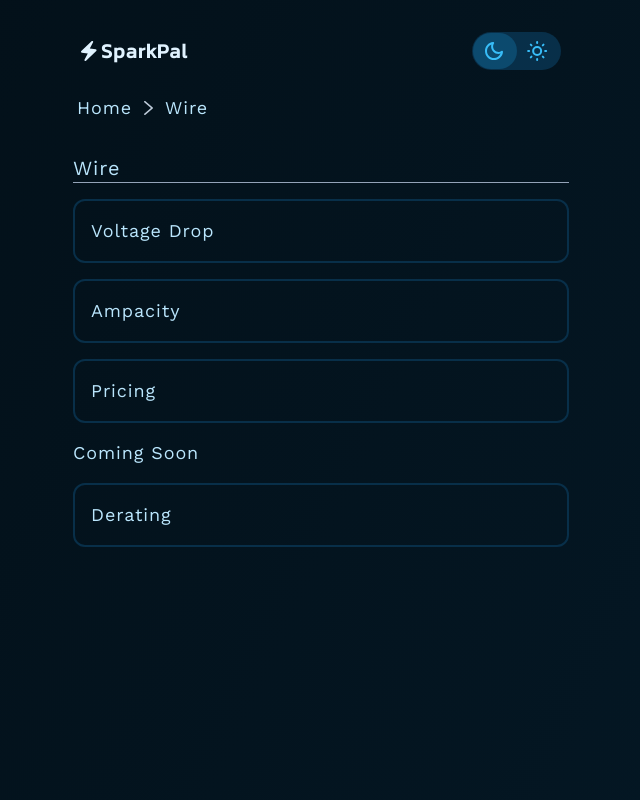
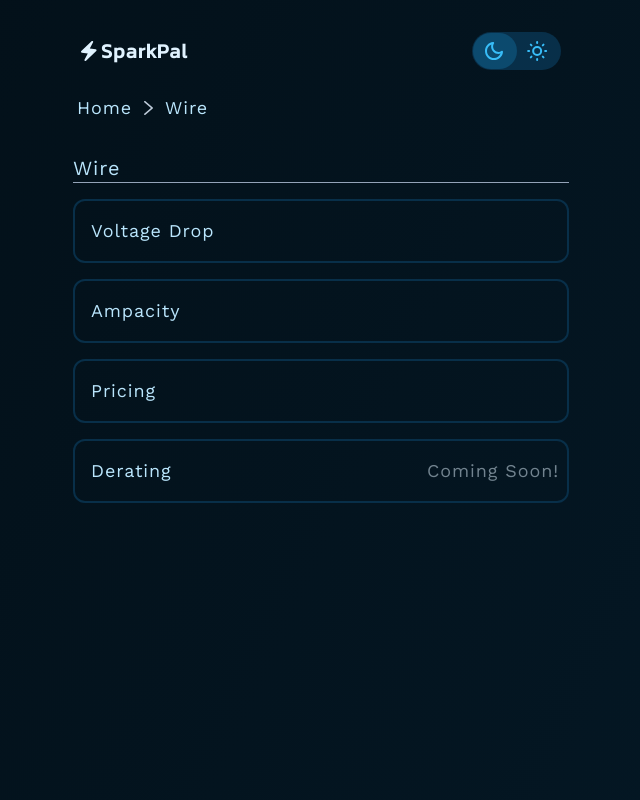
Before and after one commit to kaye360/elec-calc, a React (Vite) app: page /wire in a window 1280 px wide. Shown: the top 800 px of the page, without its empty margins (319-959 px from the left). Built offline with nearby package versions, Linux system fonts and the light colour scheme.

Commit message:
Add coming soon attribute to SubCategoryButton

```diff
--- a/package.json
+++ b/package.json
@@ -10,6 +10,9 @@
     "preview": "vite preview"
   },
   "dependencies": {
+    "@capacitor/android": "5.3.0",
+    "@capacitor/cli": "^5.3.0",
+    "@capacitor/core": "^5.3.0",
     "framer-motion": "^10.16.1",
     "localforage": "^1.10.0",
     "match-sorter": "^6.3.1",
--- a/src/components/SubCategoryButton.tsx
+++ b/src/components/SubCategoryButton.tsx
@@ -1,12 +1,35 @@
-import React, { ReactNode } from 'react'
+import React, { ReactNode, SyntheticEvent } from 'react'
 import { Link } from 'react-router-dom'
 
 
 
-export default function SubCategoryButton({href, className, children, ...rest} : { href: string, className? : string, children : ReactNode}) {
+interface SubCategoryButton {
+    href: string,
+    className? : string,
+    comingSoon? : boolean,
+    children : ReactNode
+}
+
+export default function SubCategoryButton({href, className, children, comingSoon = false, ...rest} : SubCategoryButton) {
     return (
-        <Link to={href} className={` rounded-xl border-2 border-sky-200 dark:border-sky-950 hover:bg-sky-300 dark:hover:bg-sky-950 p-4 active:bg-sky-400 dark:active:bg-sky-300 ${className} `} {...rest}>
+        <Link
+            to={href}
+            className={`
+                relative rounded-xl
+                border-2 border-sky-200 dark:border-sky-950
+                hover:bg-sky-300 dark:hover:bg-sky-950 p-4 active:bg-sky-400 dark:active:bg-sky-300
+                ${comingSoon ? 'cursor-not-allowed' : ''}
+                ${className}
+            `}
+            onClick={ (e: SyntheticEvent) => comingSoon && e.preventDefault() }
+            {...rest}
+        >
             {children}
+            { comingSoon && (
+                <span className='absolute right-2 top-1/2 -translate-y-1/2 text-md text-sky-900 text-opacity-50 dark:text-sky-100 dark:text-opacity-50'>
+                    Coming Soon!
+                </span>
+            )}
         </Link>
     )
 }
--- a/src/routes/boxes/index.tsx
+++ b/src/routes/boxes/index.tsx
@@ -13,8 +13,7 @@ export default function Boxes() {
             </PageHeading>
 
             <SubCategoryList>
-                <span>Coming Soon</span>
-                <SubCategoryButton href="/boxes/fill">Box Fill</SubCategoryButton>
+                <SubCategoryButton href="/boxes/fill" comingSoon>Box Fill</SubCategoryButton>
             </SubCategoryList>
         </Main>
     )
--- a/src/routes/conduit/index.tsx
+++ b/src/routes/conduit/index.tsx
@@ -12,8 +12,7 @@ export default function Conduit() {
             <SubCategoryList>
                 <SubCategoryButton href="/conduit/fill-reference">Fill Reference</SubCategoryButton>
                 <SubCategoryButton href="/conduit/bend-calculations">Bend Calculations</SubCategoryButton>
-                <span>Coming Soon</span>
-                <SubCategoryButton href="/conduit/fill-calculator">Fill Calculator</SubCategoryButton>
+                <SubCategoryButton href="/conduit/fill-calculator" comingSoon>Fill Calculator</SubCategoryButton>
             </SubCategoryList>
         </Main>
     )
--- a/src/routes/receptacles/index.tsx
+++ b/src/routes/receptacles/index.tsx
@@ -7,8 +7,7 @@ export default function index() {
     return (
         <Main>
             <SubCategoryList>
-                <span>Coming Soon</span>
-                <SubCategoryButton href="/receptacles/twist-lock">Twist-Lock Reference</SubCategoryButton>
+                <SubCategoryButton href="/receptacles/twist-lock" comingSoon>Twist-Lock Reference</SubCategoryButton>
             </SubCategoryList>
         </Main>
     )
--- a/src/routes/residential/index.tsx
+++ b/src/routes/residential/index.tsx
@@ -8,8 +8,7 @@ export default function Residential() {
         <Main>
             <SubCategoryList>
                 <SubCategoryButton href='/residential/checklist'>Checklist</SubCategoryButton>
-                <SubCategoryButton href='/residential/service-mast'>Service Mast</SubCategoryButton>
-
+                <SubCategoryButton href='/residential/service-mast' comingSoon>Service Mast</SubCategoryButton>
             </SubCategoryList>
         </Main>
     )
--- a/src/routes/wire/index.tsx
+++ b/src/routes/wire/index.tsx
@@ -14,8 +14,7 @@ export default function Wire() {
                 <SubCategoryButton href="/wire/voltage-drop">Voltage Drop</SubCategoryButton>
                 <SubCategoryButton href="/wire/ampacity">Ampacity</SubCategoryButton>
                 <SubCategoryButton href="/wire/pricing">Pricing</SubCategoryButton>
-                <span>Coming Soon</span>
-                <SubCategoryButton href="/wire/derating">Derating</SubCategoryButton>
+                <SubCategoryButton href="/wire/derating" comingSoon>Derating</SubCategoryButton>
             </SubCategoryList>
 
         </Main>
```
Also changed, not shown: capacitor.config.json (added, +8 -0 lines), ionic.config.json (added, +7 -0 lines), 2 other files (tests, documents, lock files or other folders).
